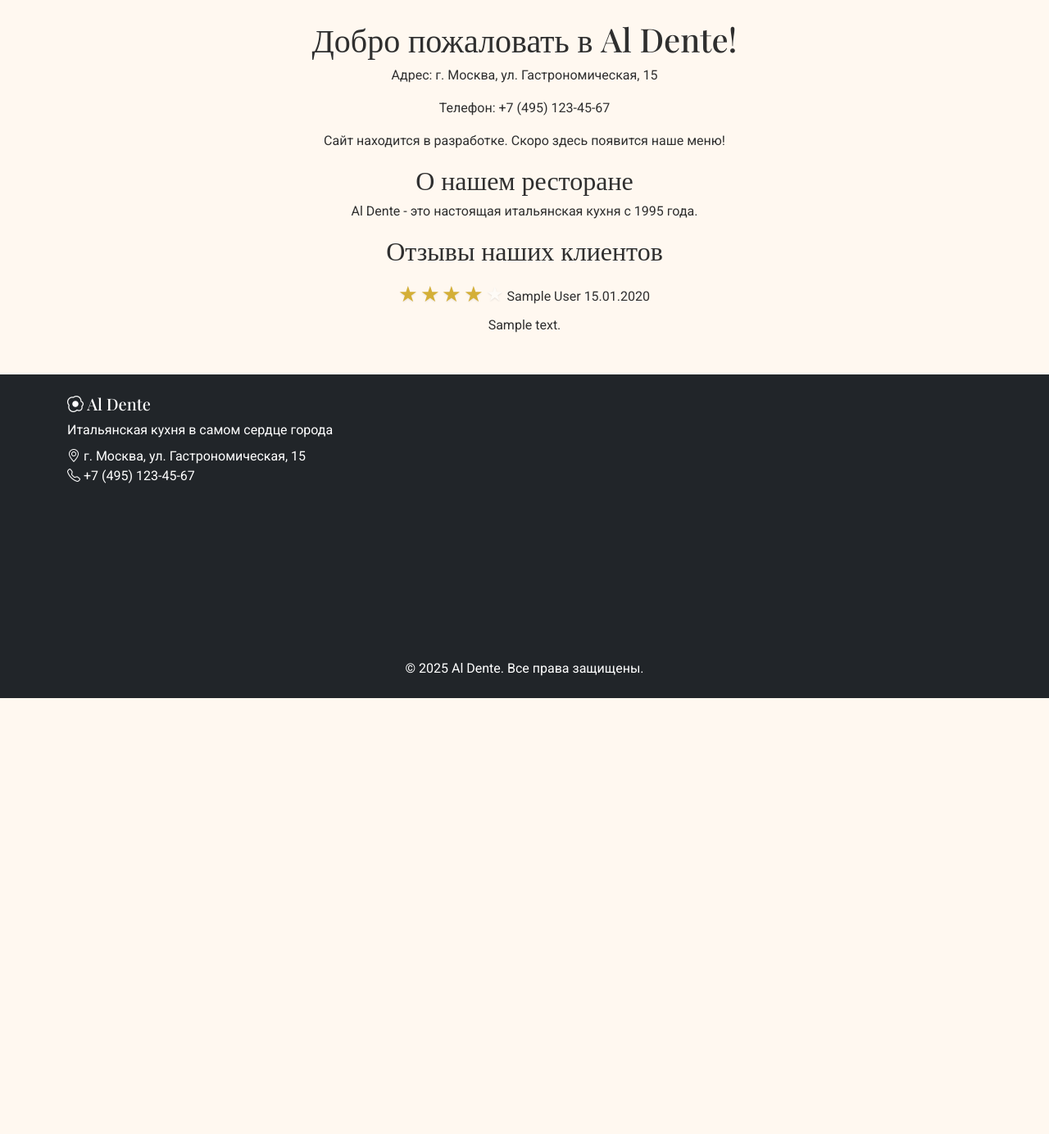
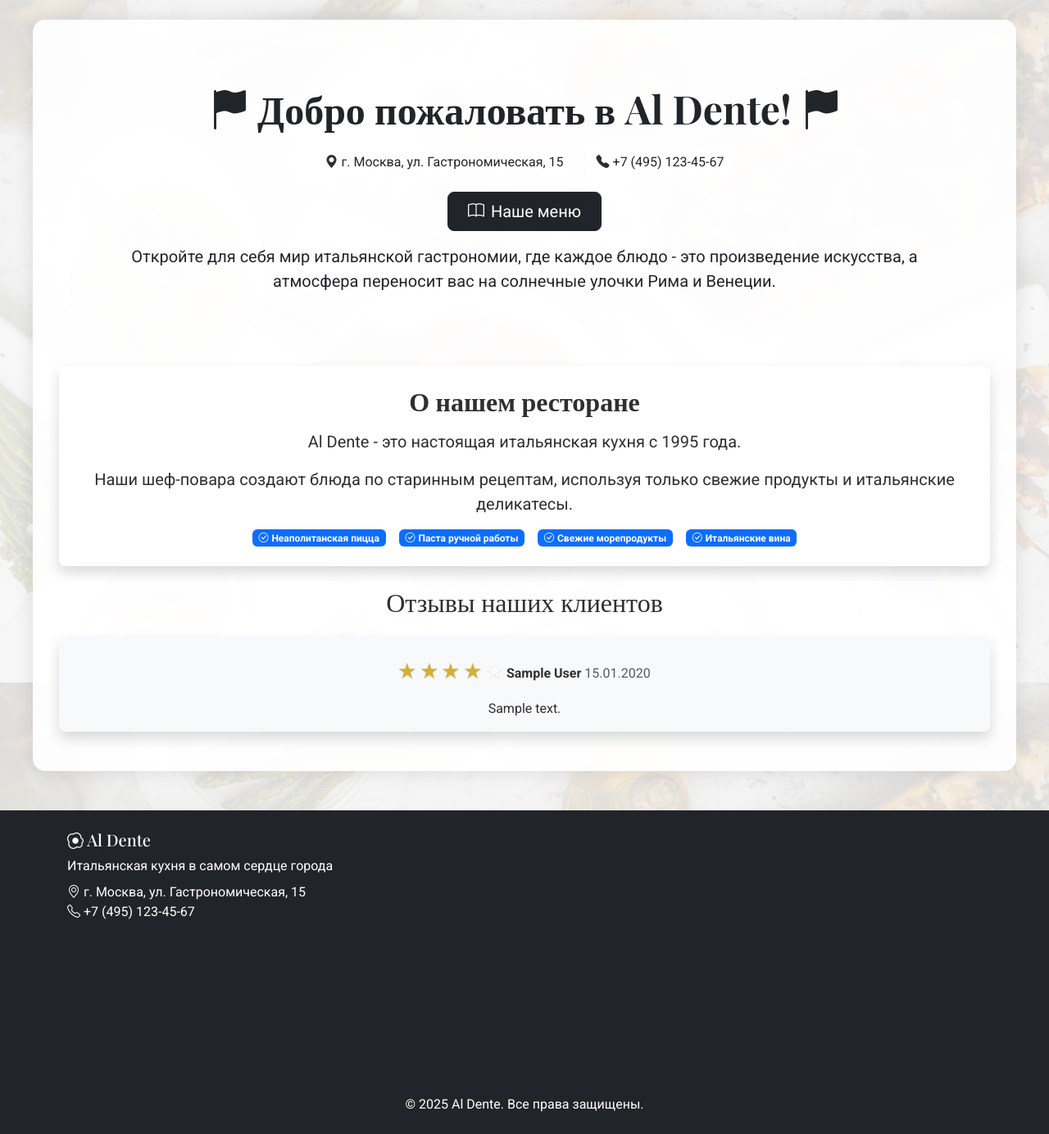
Before and after one commit to Alex-Berezovsky-non/Rest_Project, a Django app: page / in a window 1280 px wide. Shown: the part 56-1440 px from the top of the page at 82% size. Before the commit the page ends 908 px from the top, so only its background shows below. Run offline with Django 5.2, Linux system fonts and the light colour scheme; tables that the repository leaves empty hold one stand-in row (values such as "Sample post").

Commit message:
RU: style: работа со стилями и добавление фонового фото ENG: style: working with styles and adding a background photo

```diff
--- a/core/templates/core/base.html
+++ b/core/templates/core/base.html
@@ -26,6 +26,26 @@
     <!-- Кастомные стили -->
     <link rel="stylesheet" href="{% static 'css/main.css' %}">
     <link rel="stylesheet" href="{% static 'core/css/pagination.css' %}">
+
+    <style>
+      body {
+        background:
+          linear-gradient(rgba(255, 255, 255, 0.85), rgba(255, 255, 255, 0.85)),
+          url('{% static "images/background.jpg" %}') no-repeat center center fixed;
+        background-size: cover;
+        min-height: 100vh;
+      }
+
+      main.container {
+        background-color: rgba(255, 255, 255, 0.92);
+        backdrop-filter: blur(3px);
+        border-radius: 15px;
+        padding: 2rem;
+        margin: 2rem auto;
+        max-width: 1200px;
+        box-shadow: 0 0 25px rgba(0, 0, 0, 0.1);
+      }
+    </style>
 
     {% block extra_css %}{% endblock %}
 </head>
--- a/core/templates/core/home.html
+++ b/core/templates/core/home.html
@@ -3,53 +3,80 @@
 
 {% block content %}
 <div class="main-content">
-  <section class="hero">
-    <section class="hero text-center">
-    <h1>{{ welcome_message }}</h1>
-    <p>Адрес: {{ address }}</p>
-    <p>Телефон: {{ phone }}</p>
-    <p>Сайт находится в разработке. Скоро здесь появится наше меню!</p>
+  <section class="hero text-center p-5 mb-4" style="
+    background: linear-gradient(135deg,
+      var(--italy-green) 0%,
+      var(--italy-white) 50%,
+      var(--italy-red) 100%);
+  ">
+    <h1 class="display-5 fw-bold mb-3 text-dark">
+      <i class="bi bi-flag-fill accent-green"></i>
+      {{ welcome_message }}
+      <i class="bi bi-flag-fill accent-red"></i>
+    </h1>
+    <div class="d-flex justify-content-center gap-4 mb-3">
+      <div class="bg-white p-2 rounded">
+        <i class="bi bi-geo-alt-fill accent-green"></i>
+        <span class="text-dark">{{ address }}</span>
+      </div>
+      <div class="bg-white p-2 rounded">
+        <i class="bi bi-telephone-fill accent-red"></i>
+        <span class="text-dark">{{ phone }}</span>
+      </div>
+    </div>
+    <a href="{% url 'menu:dish_list' %}" class="btn btn-dark btn-lg px-4 py-2 hover-effect">
+      <i class="bi bi-book me-2 accent-gold"></i>Наше меню
+    </a>
+    <p class="fs-5 mt-3 text-dark">Откройте для себя мир итальянской гастрономии, где каждое блюдо - это произведение искусства, а атмосфера переносит вас на солнечные улочки Рима и Венеции.</p>
   </section>
 
-  <section class="about text-center">
-    <h2>О нашем ресторане</h2>
-    <p>Al Dente - это настоящая итальянская кухня с 1995 года.</p>
+  <section class="about text-center bg-white p-4 rounded-3 shadow mb-4">
+    <h2 class="fw-bold mb-3">О нашем ресторане</h2>
+    <p class="fs-5">Al Dente - это настоящая итальянская кухня с 1995 года.</p>
+    <p class="fs-5">Наши шеф-повара создают блюда по старинным рецептам, используя только свежие продукты и итальянские деликатесы.</p>
+    <div class="d-flex justify-content-center gap-3 flex-wrap">
+      <span class="badge bg-primary"><i class="bi bi-check-circle me-1"></i>Неаполитанская пицца</span>
+      <span class="badge bg-primary"><i class="bi bi-check-circle me-1"></i>Паста ручной работы</span>
+      <span class="badge bg-primary"><i class="bi bi-check-circle me-1"></i>Свежие морепродукты</span>
+      <span class="badge bg-primary"><i class="bi bi-check-circle me-1"></i>Итальянские вина</span>
+    </div>
   </section>
-</div>
 
   <!-- Блок отзывов -->
   <div class="reviews-section text-center">
-  <h2>Отзывы наших клиентов</h2>
+    <h2 class="mb-4">Отзывы наших клиентов</h2>
 
     {% if reviews %}
       <div class="reviews-container">
         {% for review in reviews %}
-        <div class="review-card">
-          <div class="review-header justify-content-center">
-            <div class="review-stars">
+          <div class="review-card bg-light p-3 rounded-3 shadow mb-3">
+            <div class="review-header justify-content-center flex-wrap">
+              <div class="review-stars mb-2">
                 {% for i in "12345" %}
                   <span class="star {% if forloop.counter <= review.rating %}active{% endif %}">★</span>
                 {% endfor %}
               </div>
-            <span class="review-author">
+              <span class="review-author fw-bold w-100">
                 {% if review.author %}
                   {{ review.author.get_full_name|default:review.author.username }}
                 {% else %}
                   {{ review.author_name|default:"Аноним" }}
                 {% endif %}
               </span>
-            <span class="review-date">{{ review.created_at|date:"d.m.Y" }}</span>
+              <span class="review-date text-muted">{{ review.created_at|date:"d.m.Y" }}</span>
             </div>
-          <div class="review-text text-center">
-            <p>{{ review.text }}</p>
+            <div class="review-text text-center mt-2">
+              <p class="mb-0">{{ review.text }}</p>
             </div>
           </div>
         {% endfor %}
       </div>
     {% else %}
-    <div class="no-reviews">
-      <p>Пока нет отзывов. Будьте первым!</p>
+      <div class="no-reviews bg-light p-4 rounded-3">
+        <p class="mb-0">Пока нет отзывов. Будьте первым!</p>
       </div>
     {% endif %}
   </div>
+</div>
+
 {% endblock %}
--- a/events/templates/events/event_detail.html
+++ b/events/templates/events/event_detail.html
@@ -13,6 +13,6 @@
     {{ event.description|linebreaks }}
   </div>
 
-  <a href="{% url 'upcoming_events' %}" class="btn">← Все события</a>
+  <a href="{% url 'events:upcoming_events' %}" class="btn">← Все события</a>
 </article>
 {% endblock %}
--- a/events/templates/events/upcoming.html
+++ b/events/templates/events/upcoming.html
@@ -5,7 +5,7 @@
 <div class="events-list">
   {% for event in events %}
     <div class="event-card">
-      <h2><a href="{{ event.get_absolute_url }}">{{ event.title }}</a></h2>
+      <h2><a href="{% url 'events:event_detail' event.pk %}">{{ event.title }}</a></h2>
       <p class="event-date">{{ event.date|date:"d E Y, H:i" }}</p>
       <p>{{ event.description|truncatewords:30 }}</p>
     </div>
```
Also changed, not shown: core/static/css/main.css (+100 -27 lines), static/images/background.jpg (added). Lines whose indentation alone changed are shown as unchanged.
